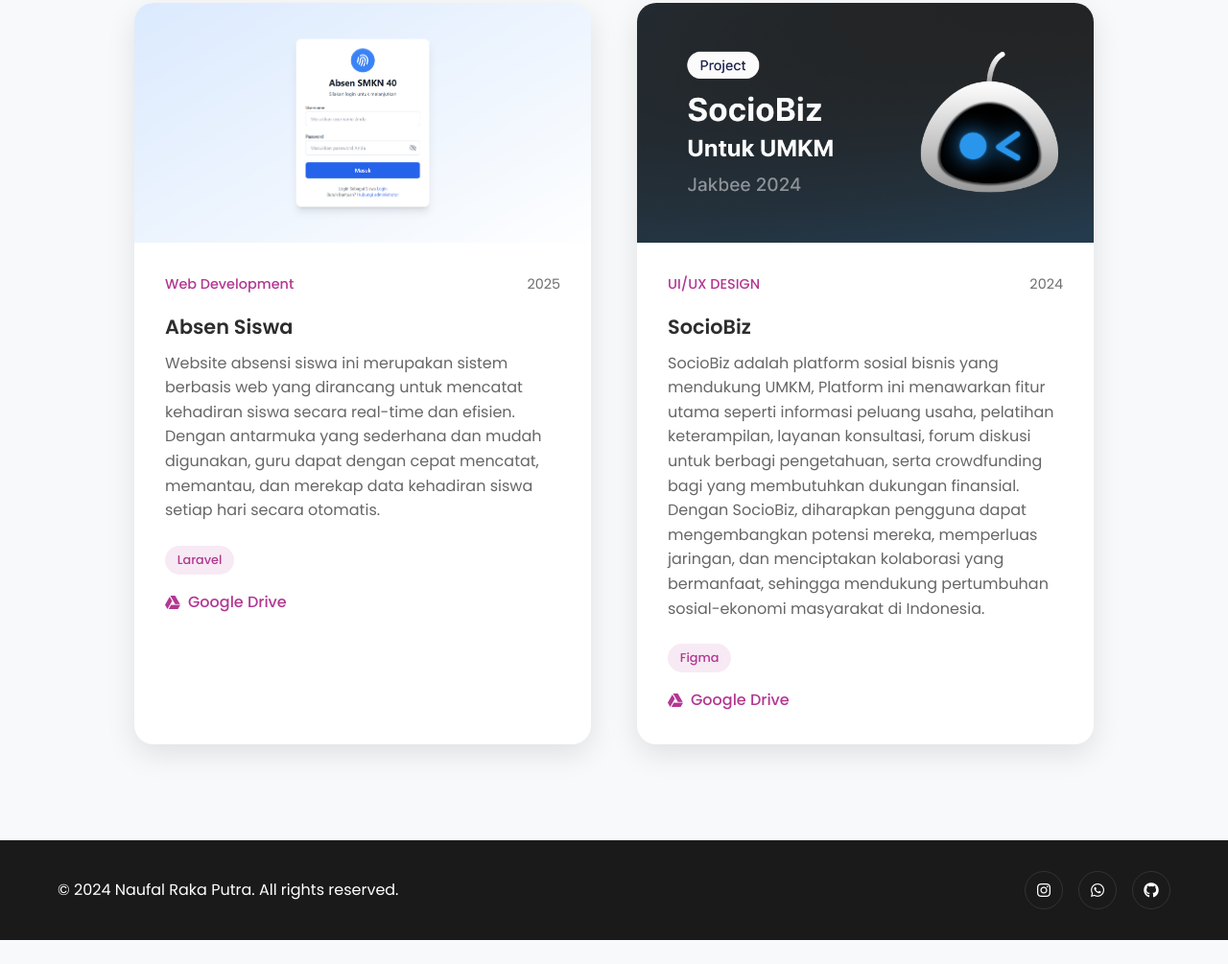
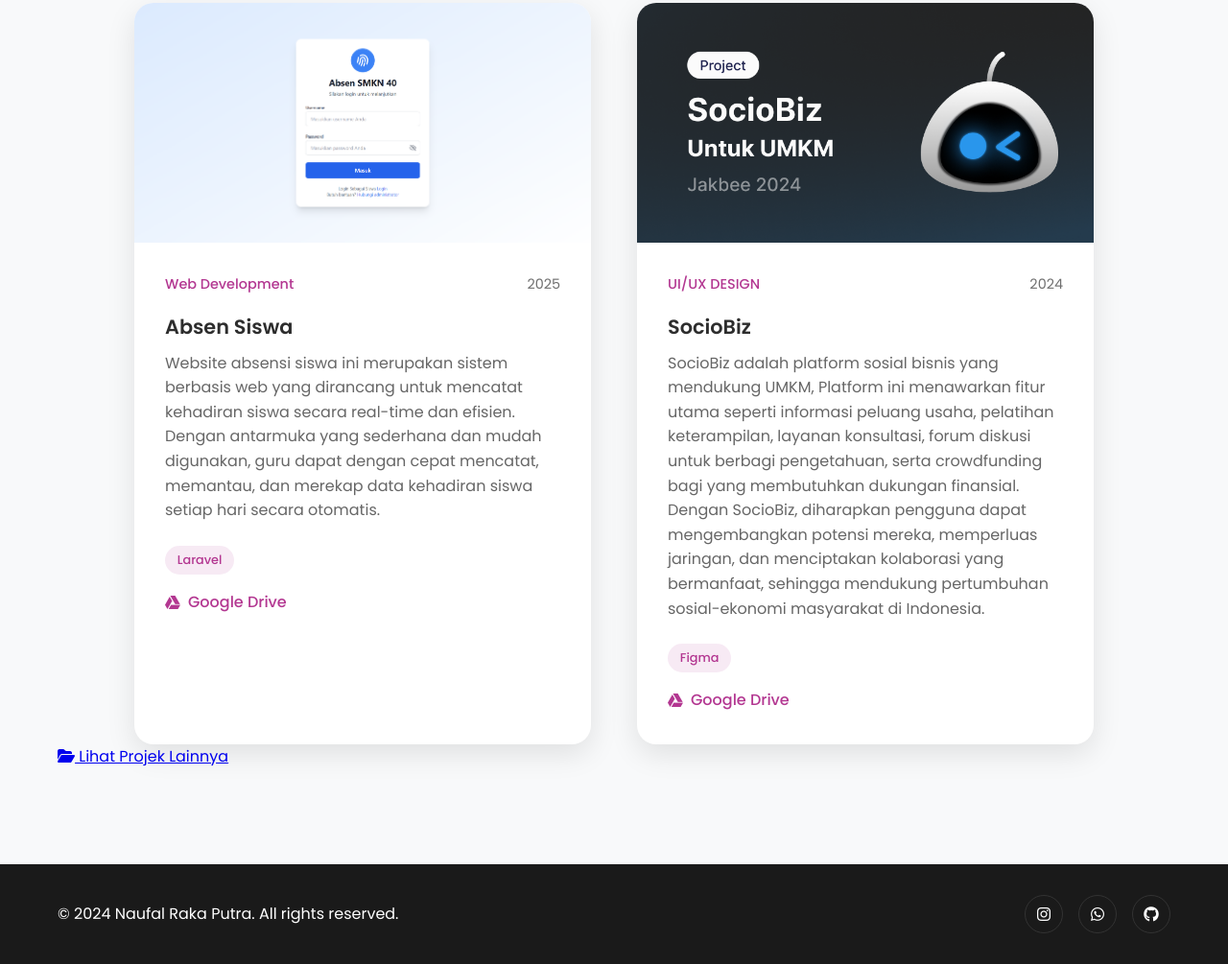
Before and after one commit to rakanaeru21/portofolio, a plain HTML site: page index.html in a window 1280 px wide. Shown: the part 3532-4537 px from the top of the page at 96% size. Before the commit the page ends 4512 px from the top, so only its background shows below. Drawn offline with Linux system fonts and the light colour scheme.

Commit message:
Update index.html

```diff
--- a/index.html
+++ b/index.html
@@ -323,6 +323,14 @@
                     </div>
                 </div>
             </div>
+
+            <!-- View More Projects Button -->
+            <div class="view-more-container">
+                <a href="https://drive.google.com/drive/folders/1BVj_AS1nghKBDCEJ4KARaP8zcfTqzh0P?usp=sharing" class="view-more-btn">
+                    <i class="fas fa-folder-open"></i>
+                    Lihat Projek Lainnya
+                </a>
+            </div>
         </div>
     </section>
 
@@ -353,4 +361,3 @@
     <script src="script.js"></script>
 </body>
 </html>
-</html>
```
